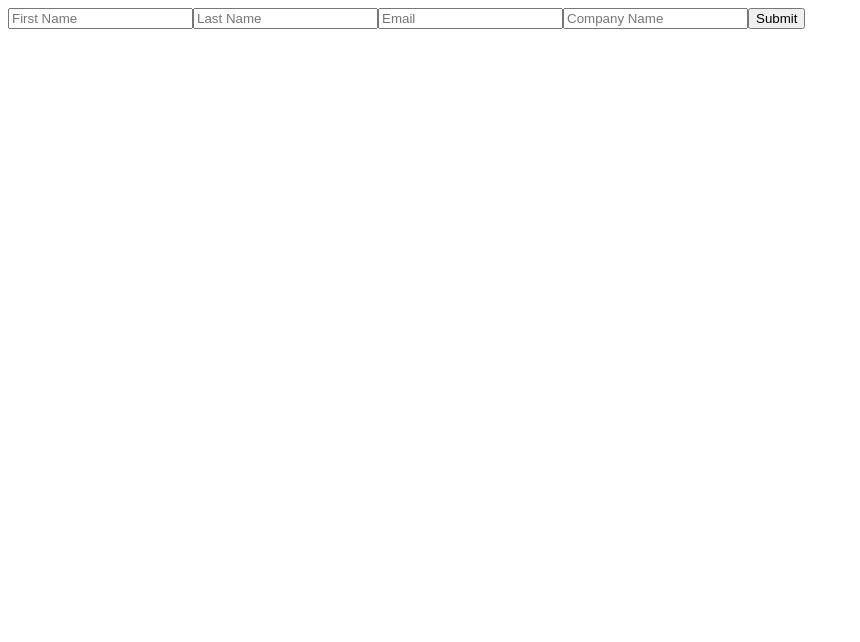
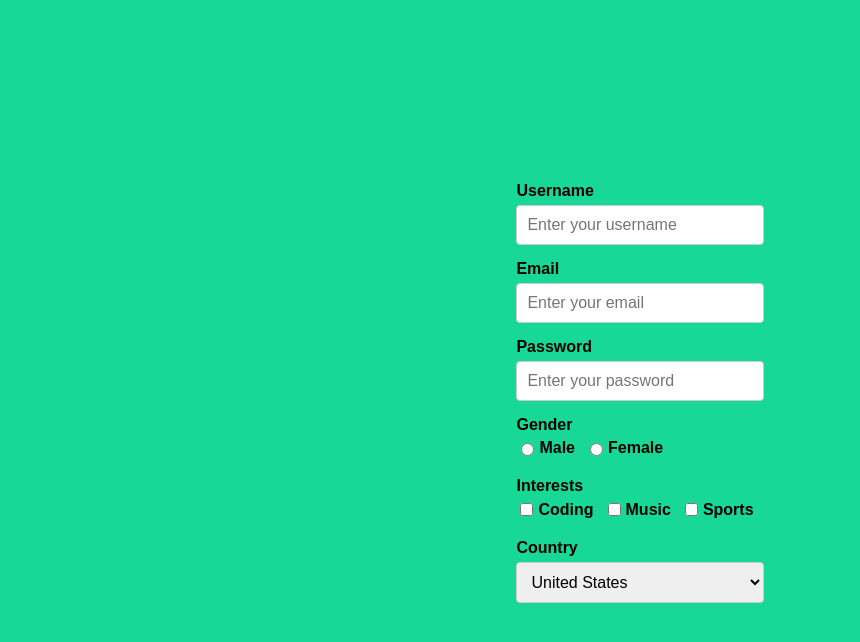
Before and after one commit to Nirbhay97/DJForms, a website built with webpack: page dist/index.html in a window 1280 px wide. Shown: the whole page, without its empty margins (0-860 px from the left). Built offline with nearby package versions, Linux system fonts and the light colour scheme.

Commit message:
addded css generic  basic classes

```diff
--- a/package.json
+++ b/package.json
@@ -4,7 +4,9 @@
   "description": "",
   "main": "index.js",
   "scripts": {
-    "test": "echo \"Error: no test specified\" && exit 1"
+    "build": "webpack --mode production",
+    "start": "webpack serve --mode development",
+    "test": "jest"
   },
   "keywords": [],
   "author": "",
--- a/src/formBuilder.js
+++ b/src/formBuilder.js
@@ -2,63 +2,109 @@ class FormBuilder {
     constructor(schema, containerId) {
       this.schema = schema;
       this.container = document.getElementById(containerId);
-      this.form = document.createElement('form');
+      this.form = document.createElement('div');
       this.buildForm();
     }
 
     buildForm() {
       this.schema.fields.forEach(field => {
-        const input = document.createElement('input');
-        input.type = field.type || 'text';
-        input.name = field.name;
-        input.placeholder = field.placeholder || '';
-        input.required = field.required || false;
-        input.addEventListener('input', (e) => this.validateField(e.target, field));
-        this.form.appendChild(input);
+        // const input = document.createElement('input');
+
+        const formGroup = document.createElement('div');
+        formGroup.className = 'form-group';
+
+        const label = document.createElement('label');
+        label.innerText = field.label;
+        formGroup.appendChild(label);
+
+        // input.type = field.type || 'text';
+        // input.name = field.name;
+        // input.placeholder = field.placeholder || '';
+        // input.required = field.required || false;
+        // input.addEventListener('input', (e) => this.validateField(e.target, field));
+        // this.form.appendChild(input);
+
+        if (field.type === 'text' || field.type === 'email' || field.type === 'password') {
+          const input = document.createElement('input');
+          input.type = field.type;
+          input.name = field.name;
+          input.placeholder = field.placeholder;
+          formGroup.appendChild(input);
+        } else if (field.type === 'select') {
+          const select = document.createElement('select');
+          select.name = field.name;
+
+          field.options.forEach(option => {
+              const optionElement = document.createElement('option');
+              optionElement.value = option.value;
+              optionElement.innerText = option.label;
+              select.appendChild(optionElement);
+          });
+
+          formGroup.appendChild(select);
+        } else if (field.type === 'radio' || field.type === 'checkbox') {
+          const optionsContainer = document.createElement('div');
+          optionsContainer.className = 'options';
+
+          field.options.forEach(option => {
+              const optionLabel = document.createElement('label');
+              const input = document.createElement('input');
+              input.type = field.type;
+              input.name = field.name;
+              input.value = option.value;
+              optionLabel.appendChild(input);
+              optionLabel.append(option.label);
+              optionsContainer.appendChild(optionLabel);
+          });
+
+          formGroup.appendChild(optionsContainer);
+      }
+
+      this.container.appendChild(formGroup);
       });
 
-      const submitButton = document.createElement('button');
-      submitButton.type = 'submit';
-      submitButton.innerText = 'Submit';
-      this.form.appendChild(submitButton);
+      // const submitButton = document.createElement('button');
+      // submitButton.type = 'submit';
+      // submitButton.innerText = 'Submit';
+      // this.form.appendChild(submitButton);
 
-      this.form.addEventListener('submit', (e) => this.handleSubmit(e));
-      this.container.appendChild(this.form);
+      // this.form.addEventListener('submit', (e) => this.handleSubmit(e));
+      // this.container.appendChild(this.form);
     }
 
-    validateField(input, field) {
-      const error = document.getElementById(`${input.name}-error`);
-      if (error) error.remove();
+    // validateField(input, field) {
+    //   const error = document.getElementById(`${input.name}-error`);
+    //   if (error) error.remove();
 
-      if (field.required && !input.value.trim()) {
-        this.showError(input, `${field.name} is required.`);
-      }
-    }
+    //   if (field.required && !input.value.trim()) {
+    //     this.showError(input, `${field.name} is required.`);
+    //   }
+    // }
 
-    showError(input, message) {
-      const error = document.createElement('div');
-      error.id = `${input.name}-error`;
-      error.style.color = 'red';
-      error.innerText = message;
-      input.after(error);
-    }
+    // showError(input, message) {
+    //   const error = document.createElement('div');
+    //   error.id = `${input.name}-error`;
+    //   error.style.color = 'red';
+    //   error.innerText = message;
+    //   input.after(error);
+    // }
 
-    handleSubmit(e) {
-      e.preventDefault();
-      let valid = true;
+    // handleSubmit(e) {
+    //   e.preventDefault();
+    //   let valid = true;
 
-      this.schema.fields.forEach(field => {
-        const input = this.form.querySelector(`[name="${field.name}"]`);
-        if (field.required && !input.value.trim()) {
-          this.showError(input, `${field.name} is required.`);
-          valid = false;
-        }
-      });
+    //   this.schema.fields.forEach(field => {
+    //     const input = this.form.querySelector(`[name="${field.name}"]`);
+    //     if (field.required && !input.value.trim()) {
+    //       this.showError(input, `${field.name} is required.`);
+    //       valid = false;
+    //     }
+    //   });
 
-      if (valid) {
-        alert('Form submitted successfully!');
-      }
-    }
+    //   if (valid) {
+    //     alert('Form submitted successfully!');
+    //   }
+    // }
   }
 
   export default FormBuilder;
--- a/src/index.js
+++ b/src/index.js
@@ -1,5 +1,5 @@
 import FormBuilder from './formBuilder';
-
+import './styles.css';
 // testing for without validation
 // const schema = {
 //   fields: [
@@ -20,18 +20,56 @@ import FormBuilder from './formBuilder';
 
 
 //for conditional fields and logics
+// const schema = {
+//     fields: [
+//       { name: 'firstName', placeholder: 'First Name', required: true },
+//       { name: 'lastName', placeholder: 'Last Name' },
+//       { name: 'email', type: 'email', placeholder: 'Email', required: true },
+//       {
+//         name: 'company',
+//         placeholder: 'Company Name',
+//         condition: { field: 'lastName', value: 'Doe' }
+//       },
+//     ]
+//   };
+
+
 const schema = {
-    fields: [
-      { name: 'firstName', placeholder: 'First Name', required: true },
-      { name: 'lastName', placeholder: 'Last Name' },
-      { name: 'email', type: 'email', placeholder: 'Email', required: true },
+  fields: [
+      { name: 'username', label: 'Username', type: 'text', placeholder: 'Enter your username' },
+      { name: 'email', label: 'Email', type: 'email', placeholder: 'Enter your email' },
+      { name: 'password', label: 'Password', type: 'password', placeholder: 'Enter your password' },
       {
-        name: 'company',
-        placeholder: 'Company Name',
-        condition: { field: 'lastName', value: 'Doe' }
+          name: 'gender',
+          label: 'Gender',
+          type: 'radio',
+          options: [
+              { value: 'male', label: 'Male' },
+              { value: 'female', label: 'Female' }
+          ]
       },
-    ]
-  };
+      {
+          name: 'interests',
+          label: 'Interests',
+          type: 'checkbox',
+          options: [
+              { value: 'coding', label: 'Coding' },
+              { value: 'music', label: 'Music' },
+              { value: 'sports', label: 'Sports' }
+          ]
+      },
+      {
+          name: 'country',
+          label: 'Country',
+          type: 'select',
+          options: [
+              { value: 'us', label: 'United States' },
+              { value: 'ca', label: 'Canada' },
+              { value: 'uk', label: 'United Kingdom' }
+          ]
+      }
+  ]
+};
 
 
   //testing custom field
--- /dev/null
+++ b/src/styles.css
@@ -0,0 +1,62 @@
+body {
+    font-family: Arial, sans-serif;
+    background-color: #18d898;
+    display: flex;
+    justify-content: center;
+    align-items: center;
+    height: 100vh;
+    margin: 0;
+}
+
+.form-group {
+    margin-bottom: 15px;
+}
+
+.form-group label {
+    display: block;
+    margin-bottom: 5px;
+    font-weight: bold;
+}
+
+.form-group input[type="text"],
+.form-group input[type="email"],
+.form-group input[type="password"],
+.form-group select {
+    width: 100%;
+    padding: 10px;
+    border: 1px solid #ccc;
+    border-radius: 4px;
+    font-size: 16px;
+    box-sizing: border-box;
+}
+
+.form-group input[type="radio"],
+.form-group input[type="checkbox"] {
+    margin-right: 5px;
+}
+
+.form-group .options {
+    display: flex;
+    flex-wrap: wrap;
+}
+
+.form-group .options label {
+    margin-right: 10px;
+    display: flex;
+    align-items: center;
+}
+
+.submit-btn {
+    width: 100%;
+    padding: 10px;
+    background-color: #007bff;
+    color: white;
+    border: none;
+    border-radius: 4px;
+    font-size: 16px;
+    cursor: pointer;
+}
+
+.submit-btn:hover {
+    background-color: #0056b3;
+}
--- a/webpack.config.js
+++ b/webpack.config.js
@@ -11,6 +11,10 @@ module.exports = {
   },
   module: {
     rules: [
+        {
+            test: /\.css$/,
+            use: ['style-loader', 'css-loader'],
+        },
         {
             test: /\.js$/,
             exclude: /node_modules/,
```
Also changed, not shown: dist/formBuilder.js (added), dist/index.html. Lines whose indentation alone changed are shown as unchanged.
